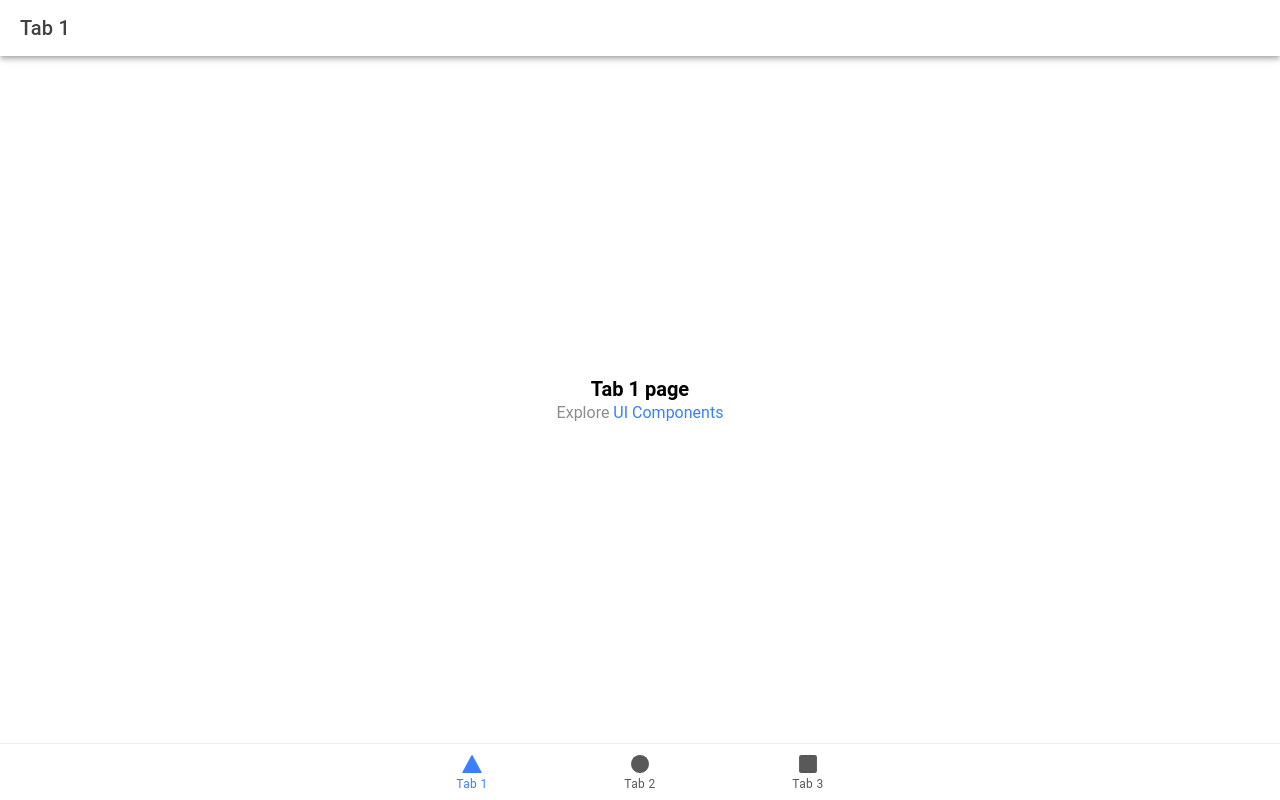
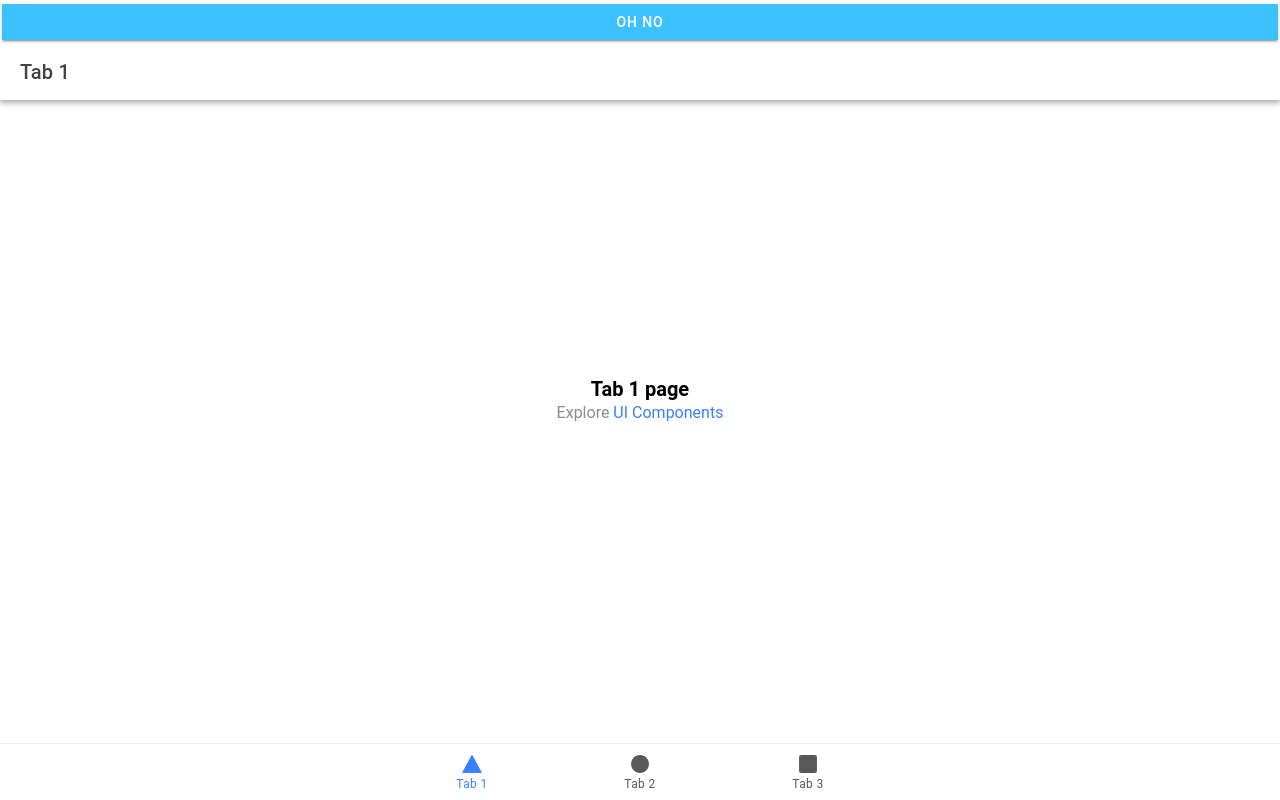
Before and after one commit to 01kuni1bif/karteVonMorgenAppDev, a React (Vite) app in the folder karteVonMorgen/: page /tab1 in a window 1280 px wide. Built offline with nearby package versions, Linux system fonts and the light colour scheme.

Commit message:
init commit

```diff
--- a/karteVonMorgen/src/pages/Tab1.tsx
+++ b/karteVonMorgen/src/pages/Tab1.tsx
@@ -1,4 +1,4 @@
-import { IonContent, IonHeader, IonPage, IonTitle, IonToolbar } from '@ionic/react';
+import { IonContent, IonHeader, IonPage, IonTitle, IonToolbar, IonButton } from '@ionic/react';
 
 
 import ExploreContainer from '../components/ExploreContainer';
@@ -8,6 +8,9 @@ const Tab1: React.FC = () => {
   return (
     <IonPage>
       <IonHeader>
+        <IonButton color="secondary" expand='full'>
+            Oh no
+        </IonButton>
         <IonToolbar>
           <IonTitle>Tab 1</IonTitle>
         </IonToolbar>
```
Also changed, not shown: 28 other files (tests, documents, lock files or other folders).
